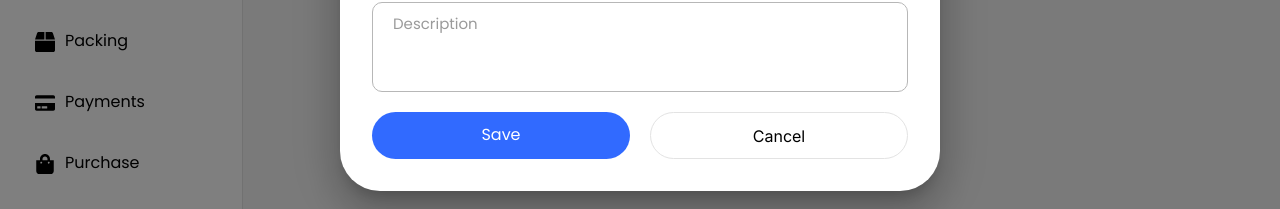
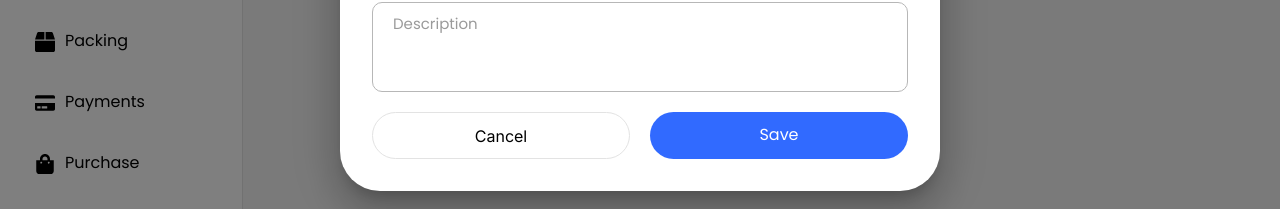
Before and after one commit to aqibjawad/rice_mill, a Next.js app: page /Buyer in a window 1280 px wide. Both pictures are taken after a click on the element "+ Add". Shown: the part 556-765 px from the top of the page. Built offline with nearby package versions, Linux system fonts and the light colour scheme; no server answers.

Commit message:
Add buyer set

```diff
--- a/app/Buyer/page.jsx
+++ b/app/Buyer/page.jsx
@@ -62,13 +62,7 @@ const Page = () => {
 
   const handleDelete = async (id) => {
     try {
-            const response = await api.getDataWithToken(`${buyer}/${id}`, {
-                method: "DELETE",
-            });
-
-            if (!response.ok) {
-                throw new Error("Failed to delete stock item");
-            }
+      const response = await api.deleteDataWithToken(`${buyer}/${id}`);
 
       setTableData((prevData) => prevData.filter((item) => item.id !== id));
 
@@ -157,7 +151,11 @@ const Page = () => {
                         <MdDelete
                           onClick={() => handleDelete(row.id)}
                           className={styles.deleteButton}
-                                                    style={{ cursor: "pointer", color: "red", marginLeft: "10px" }}
+                          style={{
+                            cursor: "pointer",
+                            color: "red",
+                            marginLeft: "10px",
+                          }}
                         />
                       </div>
                     </TableCell>
--- a/app/globals.css
+++ b/app/globals.css
@@ -86,3 +86,6 @@
     text-wrap: balance;
   }
 }
+.custom-swal-popup {
+  z-index: 2000; /* Adjust this value as needed */
+}
--- a/components/stock/addBuyer.jsx
+++ b/components/stock/addBuyer.jsx
@@ -1,15 +1,16 @@
 "use client";
 
 import React, { useState, useEffect } from "react";
-import { Modal, Box } from "@mui/material";
+import { Modal, Box, CircularProgress } from "@mui/material";
 import TextField from "@mui/material/TextField";
 import Autocomplete from "@mui/material/Autocomplete";
 
 import styles from "../../styles/ledger.module.css";
 import InputWithTitle from "../../components/generic/InputWithTitle";
 import MultilineInput from "../../components/generic/MultilineInput";
-
+import APICall from "@/networkApi/APICall";
 import { buyer } from "../../networkApi/Constants";
+import { showErrorAlert } from "@/networkApi/Helper";
 
 const style = {
   position: "absolute",
@@ -21,12 +22,14 @@ const style = {
   boxShadow: 24,
   borderRadius: 10,
   p: 4,
-  outline: "none"
+  outline: "none",
 };
 
 const top100Films = [{ label: "Self" }];
 
 const AddBuyer = ({ open, handleClose, editData = null }) => {
+  const api = new APICall();
+  const [sendingData, setSendingData] = useState(false);
   const [formData, setFormData] = useState({
     person_name: "",
     reference_id: "self",
@@ -41,7 +44,7 @@ const AddBuyer = ({ open, handleClose, editData = null }) => {
     if (editData) {
       setFormData({
         ...editData,
-        reference_id: "self" // Ensure reference_id is always "self"
+        reference_id: "self", // Ensure reference_id is always "self"
       });
     } else {
       setFormData({
@@ -67,46 +70,31 @@ const AddBuyer = ({ open, handleClose, editData = null }) => {
   const handleSubmit = async (e) => {
     e.preventDefault();
 
-    const data = new FormData();
-
-    // Only include the specified fields
-    const fieldsToInclude = [
-      "person_name",
-      "reference_id",
-      "contact",
-      "address",
-      "firm_name",
-      "opening_balance",
-      "description"
-    ];
-
-    fieldsToInclude.forEach(key => {
-      data.append(key, formData[key]);
-    });
-
-    try {
-      const url = editData ? `${buyer}/${editData.id}` : buyer;
-      const method = "POST"; // Always use POST for both add and edit
-
-      const response = await fetch(url, {
-        method: method,
-        body: data,
-      });
-
-      if (response.ok) {
+    if (formData.person_name === "") {
+      alert("Please enter a name");
+    } else if (formData.contact === "") {
+      alert("Please enter a contact");
+    } else if (formData.address === "") {
+      alert("Please enter Addres");
+    } else if (formData.firm_name === "") {
+      alert("Please enter Firm Name");
+    } else if (formData.opening_balance === "") {
+      alert("Please enter Opening Balance");
+    } else {
+      try {
+        setSendingData(true);
+        const url = editData ? `${buyer}/${editData.id}` : buyer;
+        const response = await api.postDataWithToken(url, formData);
         console.log(
           editData
             ? "Entry updated successfully"
             : "Form submitted successfully"
         );
         handleClose();
-      } else {
-        console.error(
-          editData ? "Entry update failed" : "Form submission failed"
-        );
+        setSendingData(false);
+      } catch (error) {
+        console.error("An error occurred", error);
       }
-    } catch (error) {
-      console.error("An error occurred", error);
     }
   };
 
@@ -218,13 +206,19 @@ const AddBuyer = ({ open, handleClose, editData = null }) => {
           style={{ display: "flex", justifyContent: "space-between" }}
         >
           <div style={{ flex: 1, marginRight: "10px" }}>
-            <div className={styles.saveBtn} onClick={handleSubmit}>
-              {editData ? "Update" : "Save"}
+            <div className={styles.editBtn} onClick={handleClose}>
+              Cancel
             </div>
           </div>
           <div style={{ flex: 1, marginLeft: "10px" }}>
-            <div className={styles.editBtn} onClick={handleClose}>
-              Cancel
+            <div className={styles.saveBtn} onClick={handleSubmit}>
+              {sendingData ? (
+                <CircularProgress color="inherit" size={20} />
+              ) : editData ? (
+                "Update"
+              ) : (
+                "Save"
+              )}
             </div>
           </div>
         </div>
--- a/networkApi/Helper.jsx
+++ b/networkApi/Helper.jsx
@@ -5,5 +5,11 @@ export const showErrorAlert = (msg) => {
     title: "Alert",
     text: msg,
     icon: "question",
+    willOpen: () => {
+      Swal.getPopup().style.zIndex = "2000";
+    },
+    customClass: {
+      popup: "custom-swal-popup",
+    },
   });
 };
```
Lines whose indentation alone changed are shown as unchanged.
